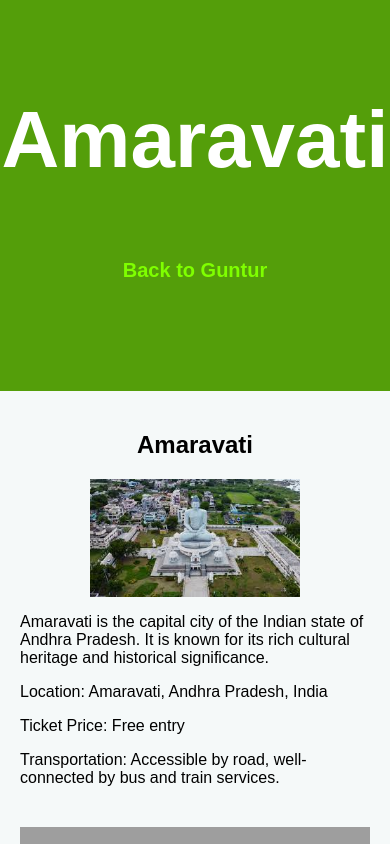
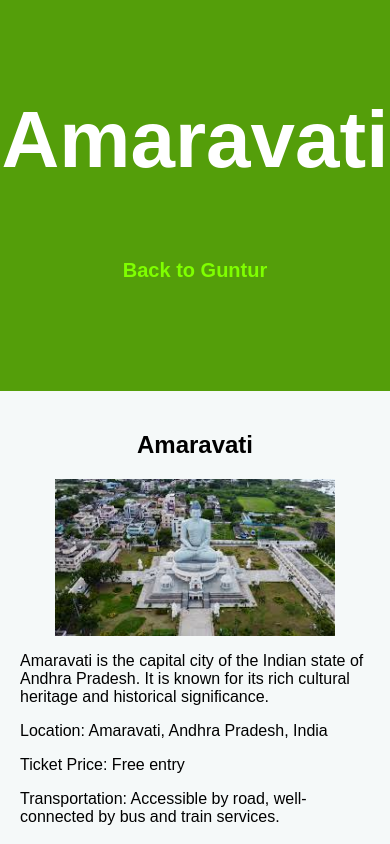
Before and after one commit to srivathsavbajjuri/Tour-Guide, a plain HTML site: page guntur/places/amaravati.html in a window 390 px wide. Shown: the top 844 px of the page. Drawn offline with Linux system fonts and the light colour scheme; grey boxes are pictures that could not be loaded.

Commit message:
Update styles.css

```diff
--- a/styles.css
+++ b/styles.css
@@ -79,7 +79,7 @@ section h2 {
 section img {
     width: 30%; /* Default width */
     margin-top: 2%;
-    height: 40%; /* Default height */
+    height: auto; /* Auto height to maintain aspect ratio */
     position: absolute;
     top: 50%;
     right: 50%;
@@ -115,7 +115,8 @@ footer {
     }
 
     section img {
-        width: 60%; /* Adjusted width for smaller screens */
+        width: 80%; /* Adjusted width for smaller screens */
+        max-width: 300px; /* Maximum width to avoid overfitting */
         height: auto; /* Auto height to maintain aspect ratio */
         position: static; /* Reset position to normal flow */
         transform: none; /* Reset transform */
```
